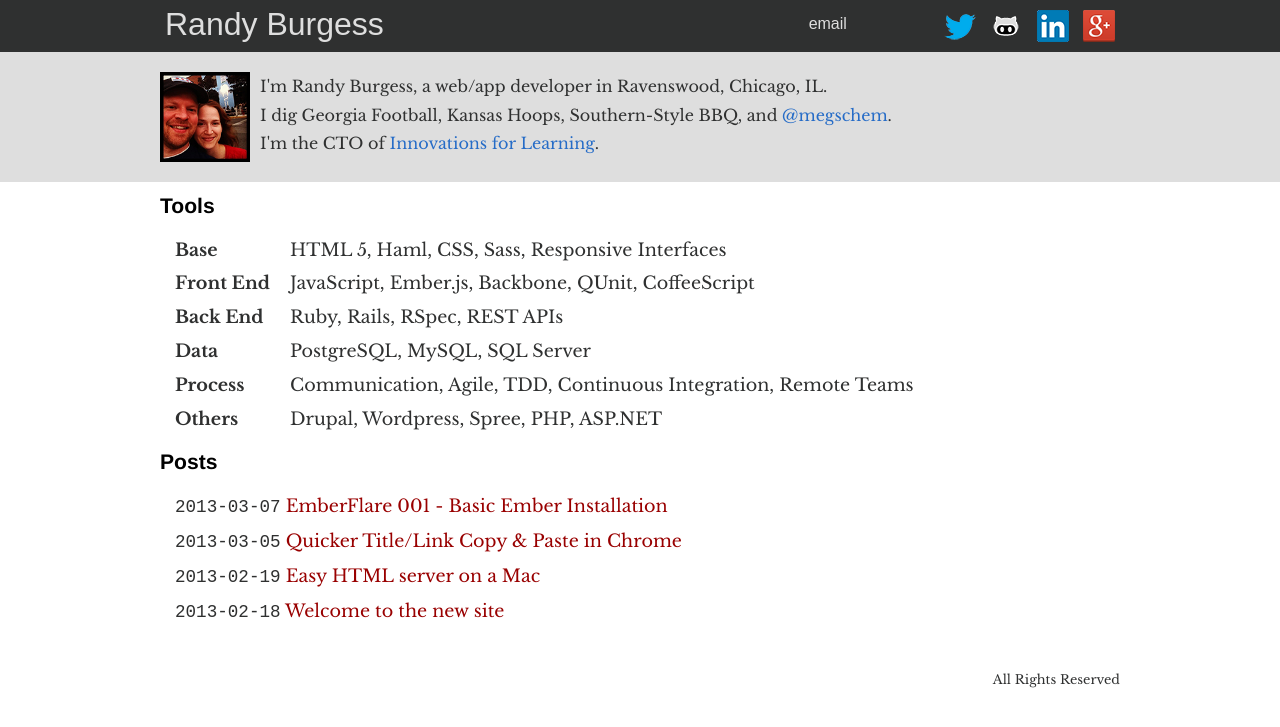
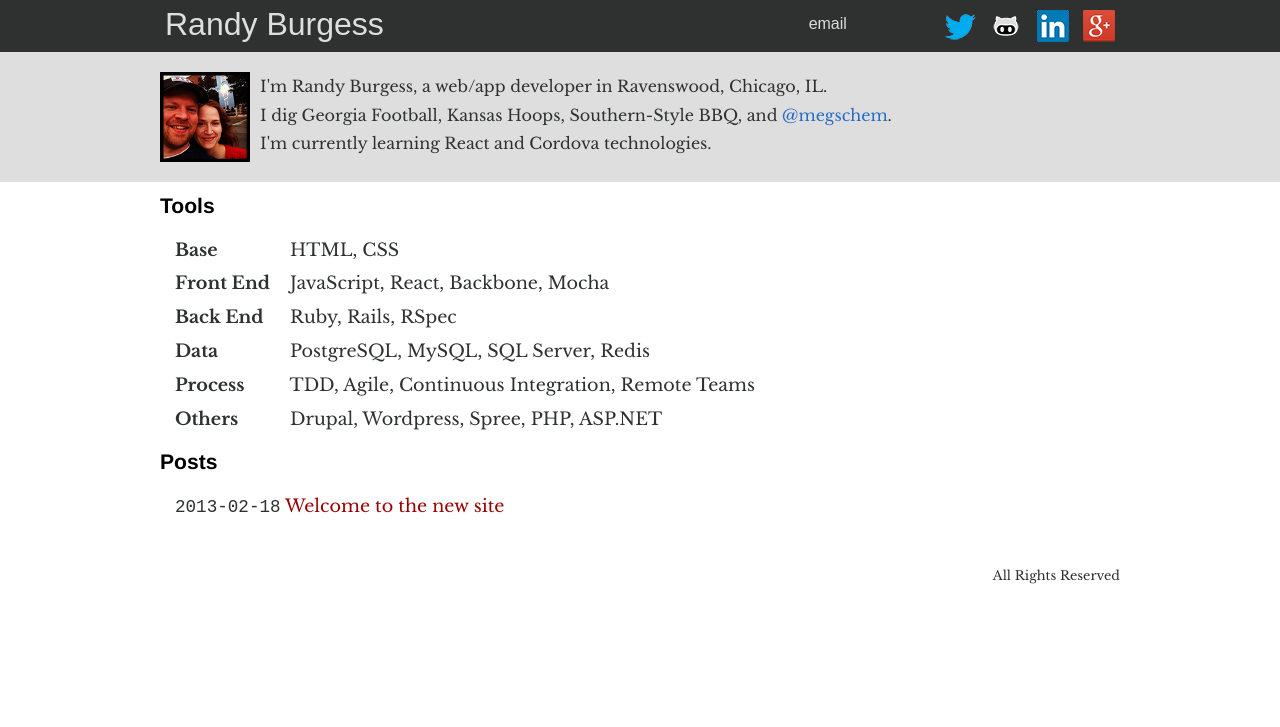
Before and after one commit to wrburgess/wrburgess.github.com, a Jekyll site: the page built from index.html, in a window 1280 px wide. Shown: the top 727 px of the page. Built offline with Jekyll 4.4.1, drawn with Linux system fonts in a browser that asks for light colours; some web fonts are replaced; Markdown is read by kramdown in place of the engine named in the settings.

```diff
--- a/index.html
+++ b/index.html
@@ -7,7 +7,7 @@ title: wrburgess
     <img src="/images/wrburgess-logo.png" alt="Randy and Megan Pic" title="Randy Burgess and Megan Schemmel" />
     I'm Randy Burgess, a web/app developer in Ravenswood, Chicago, IL.<br />
     I dig Georgia Football, Kansas Hoops, Southern-Style BBQ, and <a href="https://twitter.com/megschem" title="Megan Schemmel on Twitter">@megschem</a>.<br />
-    I'm the CTO of <a href="http://www.innovationsforlearning.org" title="Innovations for Learning">Innovations for Learning</a>.
+    I'm currently learning React and Cordova technologies.
   </div>
 </div>
 <div class="content">
@@ -16,23 +16,23 @@ title: wrburgess
     <ul>
       <li>
         <strong>Base</strong>
-        HTML 5, Haml, CSS, Sass, Responsive Interfaces
+        HTML, CSS
       </li>
       <li>
         <strong>Front End</strong>
-        JavaScript, Ember.js, Backbone, QUnit, CoffeeScript
+        JavaScript, React, Backbone, Mocha
       </li>
       <li>
         <strong>Back End</strong>
-        Ruby, Rails, RSpec, REST APIs
+        Ruby, Rails, RSpec
       </li>
       <li>
         <strong>Data</strong>
-        PostgreSQL, MySQL, SQL Server
+        PostgreSQL, MySQL, SQL Server, Redis
       </li>
       <li>
         <strong>Process</strong>
-        Communication, Agile, TDD, Continuous Integration, Remote Teams
+        TDD, Agile, Continuous Integration, Remote Teams
       </li>
       <li><strong>Others</strong>
         Drupal, Wordpress, Spree, PHP, ASP.NET
```
Also changed, not shown: _posts/2013-02-19-easy-html-server.md (+1 -1 lines), _posts/2013-03-05-title-link-copy-paste-in-chrome.md (+1 -1 lines), _posts/2013-03-07-ember-flare-01.md (+1 -1 lines).
